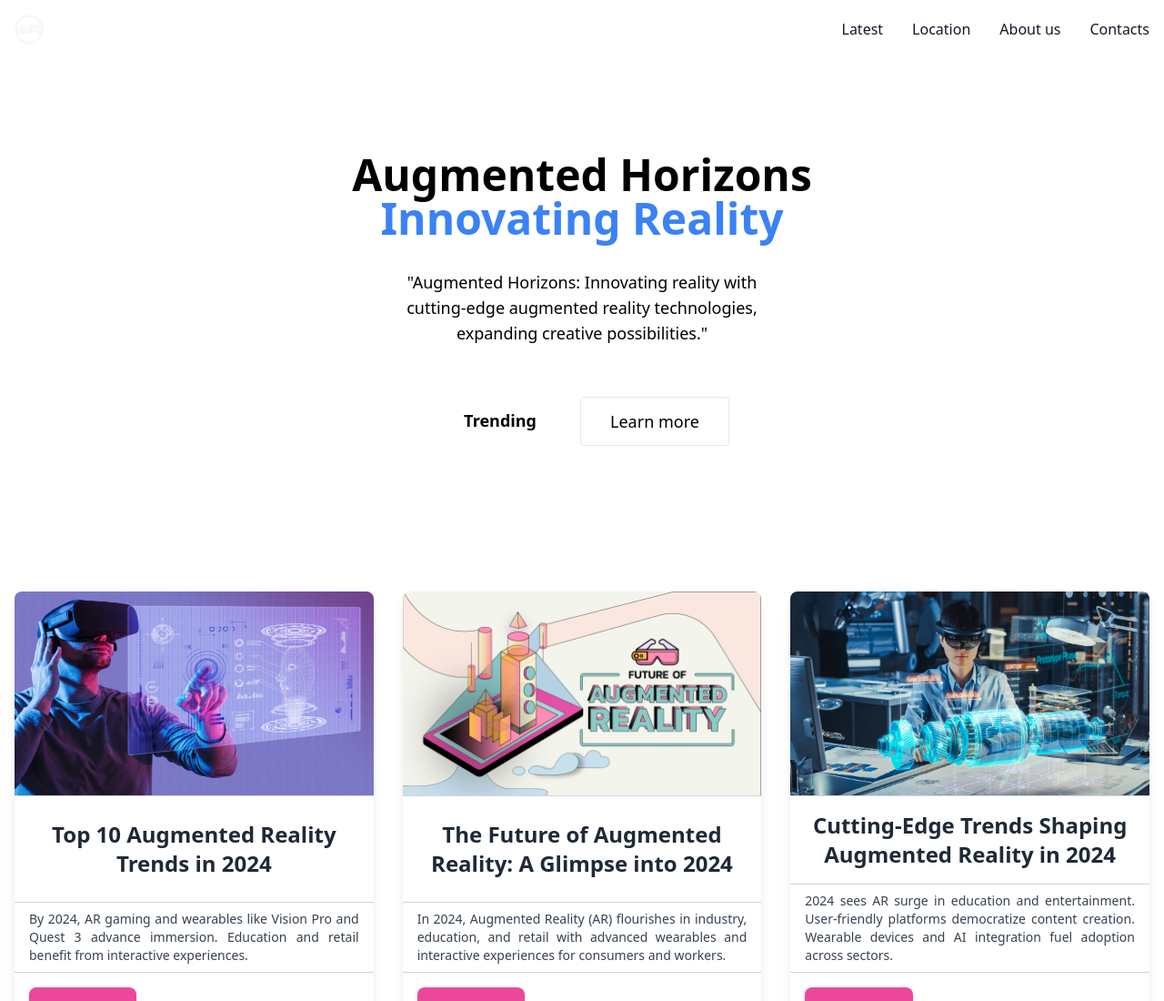
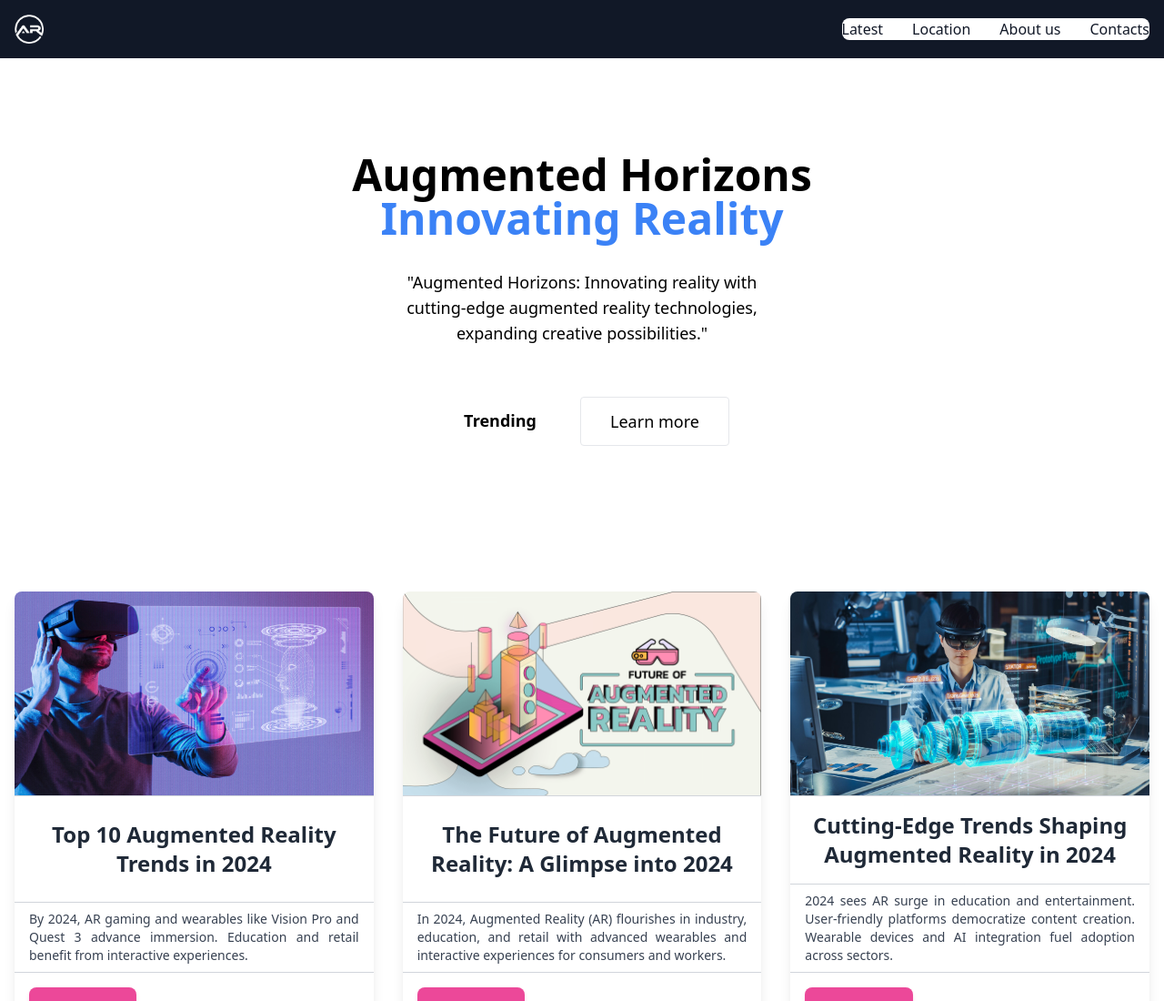
Before and after one commit to ponch01/appdev-fl2, a plain HTML site: page index.html in a window 1280 px wide. Shown: the top 1100 px of the page at 91% size. Drawn offline with nearby package versions, Linux system fonts and the light colour scheme; a script that the page names is missing.

Commit message:
Add files via upload

```diff
--- a/index.html
+++ b/index.html
@@ -11,7 +11,7 @@
   <body>
 
 <!----NAV BAR-->
-<nav class="border-gray-200 dark:bg-gray-900 dark:border-gray-700 fixed w-full">
+<nav class="border-gray-200 bg-gray-900 dark:border-gray-700 fixed w-full">
   <div class="max-w-screen-xl flex flex-wrap items-center justify-between mx-auto p-4">
         <img src="./images/OIP-removebg-preview.png" class="h-8"/>
     <button data-collapse-toggle="navbar-dropdown" type="button" class="inline-flex items-center p-2 w-10 h-10 justify-center text-sm text-gray-500 rounded-lg md:hidden hover:bg-gray-100 focus:outline-none focus:ring-2 focus:ring-gray-200 dark:text-gray-400 dark:hover:bg-gray-700 dark:focus:ring-gray-600" aria-controls="navbar-dropdown" aria-expanded="false">
```
